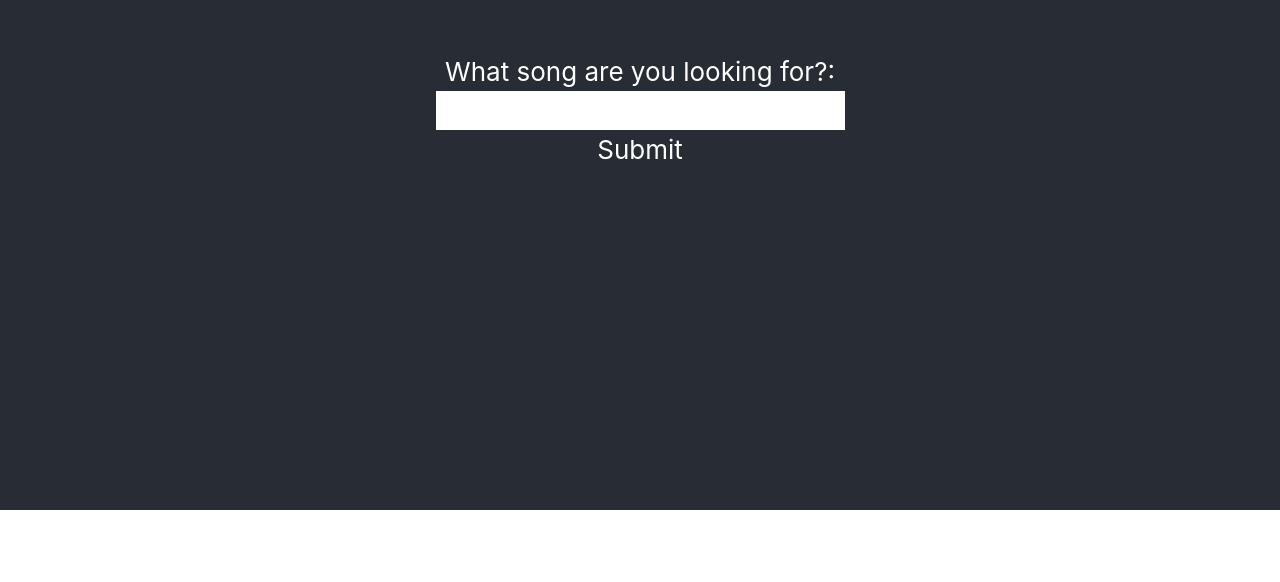
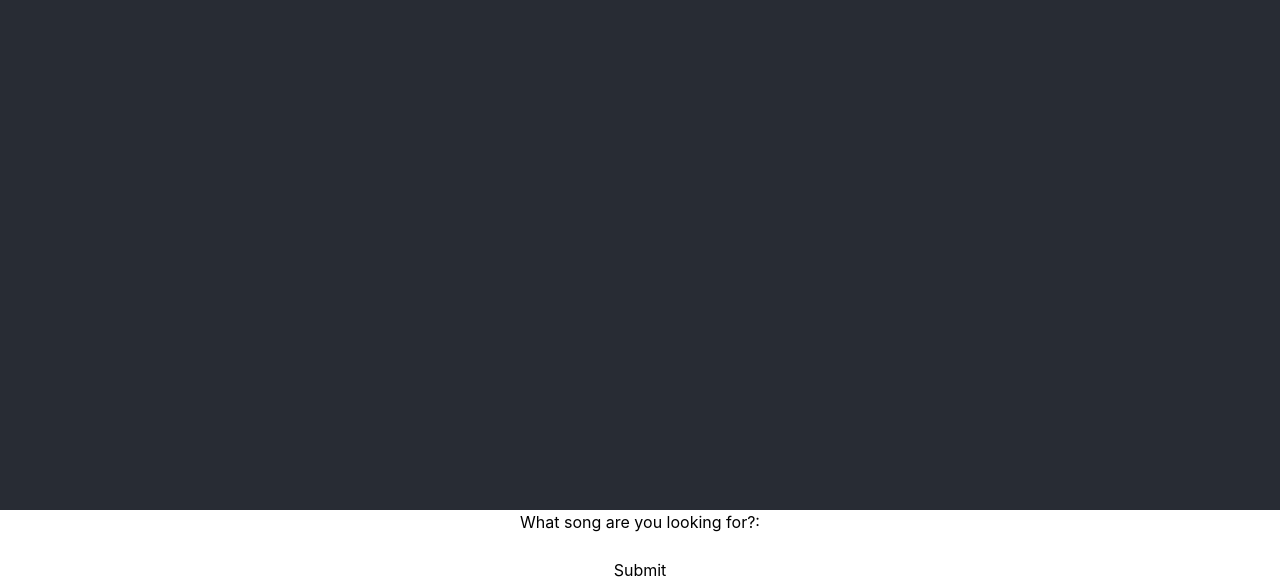
Before and after one commit to cashieeetime/mi449_final, a React (Create React App) app: page / in a window 1280 px wide. Shown: the part 290-872 px from the top of the page. Before the commit the page ends 800 px from the top, so only its background shows below. Built offline with nearby package versions, Linux system fonts and the light colour scheme.

Commit message:
submit pop up

```diff
--- a/src/App.js
+++ b/src/App.js
@@ -5,12 +5,17 @@ import ReactDOM from 'react-dom/client';
 
 function MyForm() {
   const [name, setName] = useState("");
-
+  const handleSubmit = (event) => {
+    event.preventDefault();
+    alert(`The name you entered was: ${name}`)
+  }
   return (
     <div className="App">
       <header className="App-header">
 
-        <form>
+      </header>
+
+      <form handleSubmit >
         <label>What song are you looking for?: <br></br>
           <input
             type="text"
@@ -21,7 +26,6 @@ function MyForm() {
         <input type="submit" />
       </form>
 
-      </header>
     </div>
   )
 }
```
Lines whose indentation alone changed are shown as unchanged.
